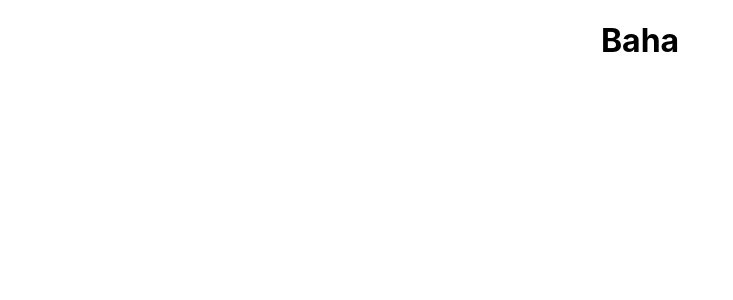
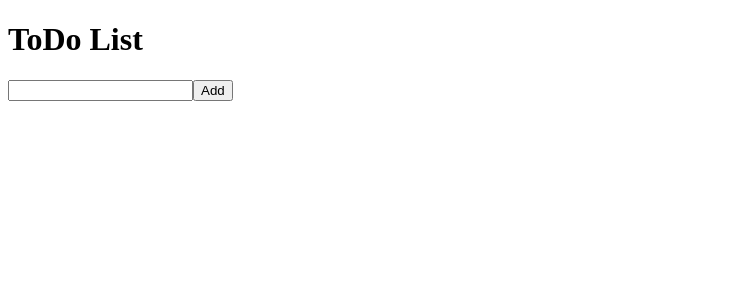
Before and after one commit to dominikperlak/Todo-App, a React (Create React App) app: page / in a window 1280 px wide. Shown: the top 300 px of the page, without its empty margins (0-733 px from the left). Built offline with nearby package versions, Linux system fonts and the light colour scheme.

Commit message:
Building List , Add,Edit,Remove functionality

```diff
--- a/src/App.js
+++ b/src/App.js
@@ -1,14 +1,46 @@
-import './App.css';
+import React, { useState } from "react";
+import List from "./List";
 
-function App() {
+const App = () => {
+  const [list, setList] = useState([]);
+  const [addItemText, setAddItemText] = useState("");
+
+  const addItem = (item) => {
+    if (item.trim() !== "") {
+      setList([...list, item]);
+    }
+  };
+
+  const editItem = (index, newValue) => {
+    const newList = [...list];
+    newList[index] = newValue;
+    setList(newList);
+  };
+
+  const removeItem = (index) => {
+    const newList = [...list];
+    newList.splice(index, 1);
+    setList(newList);
+  };
+
+  const handleAddItemChange = (e) => {
+    setAddItemText(e.target.value);
+  };
+
   return (
-    <div className="App">
-
-    <h1>Baha</h1>
-
+    <div>
+      <h1>ToDo List</h1>
+      <List list={list} editItem={editItem} removeItem={removeItem} />
+      <div>
+        <input
+          type="text"
+          value={addItemText}
+          onChange={handleAddItemChange}
+        />
+        <button onClick={() => addItem(addItemText)}>Add</button>
+      </div>
     </div>
-  )
-
-}
+  );
+};
 
 export default App;
--- /dev/null
+++ b/src/List.js
@@ -0,0 +1,57 @@
+import React, { useState } from "react";
+
+function List({ list, editItem, removeItem }) {
+  const [editedIndex, setEditedIndex] = useState(-1);
+  const [editedItemText, setEditedItemText] = useState("");
+
+  const handleEdit = (index) => {
+    setEditedIndex(index);
+    setEditedItemText(list[index]);
+  };
+
+  const handleSave = (index) => {
+    editItem(index, editedItemText);
+    setEditedIndex(-1);
+    setEditedItemText("");
+  };
+
+  const handleCancel = () => {
+    setEditedIndex(-1);
+    setEditedItemText("");
+  };
+
+  const handleKeyPress = (e, index) => {
+    if (e.key === "Enter") {
+      handleSave(index);
+    }
+  };
+
+  return (
+    <ul>
+      {list.map((item, index) => (
+        <li key={index}>
+          {editedIndex === index ? (
+            <div>
+              <input
+                type="text"
+                value={editedItemText}
+                onChange={(e) => setEditedItemText(e.target.value)}
+                onKeyPress={(e) => handleKeyPress(e, index)}
+              />
+              <button onClick={() => handleSave(index)}>Save</button>
+              <button onClick={() => handleCancel()}>Cancel</button>
+            </div>
+          ) : (
+            <div>
+              {item}
+              <button onClick={() => handleEdit(index)}>Edit</button>
+            </div>
+          )}
+          <button onClick={() => removeItem(index)}>Remove</button>
+        </li>
+      ))}
+    </ul>
+  );
+}
+
+export default List;
```
